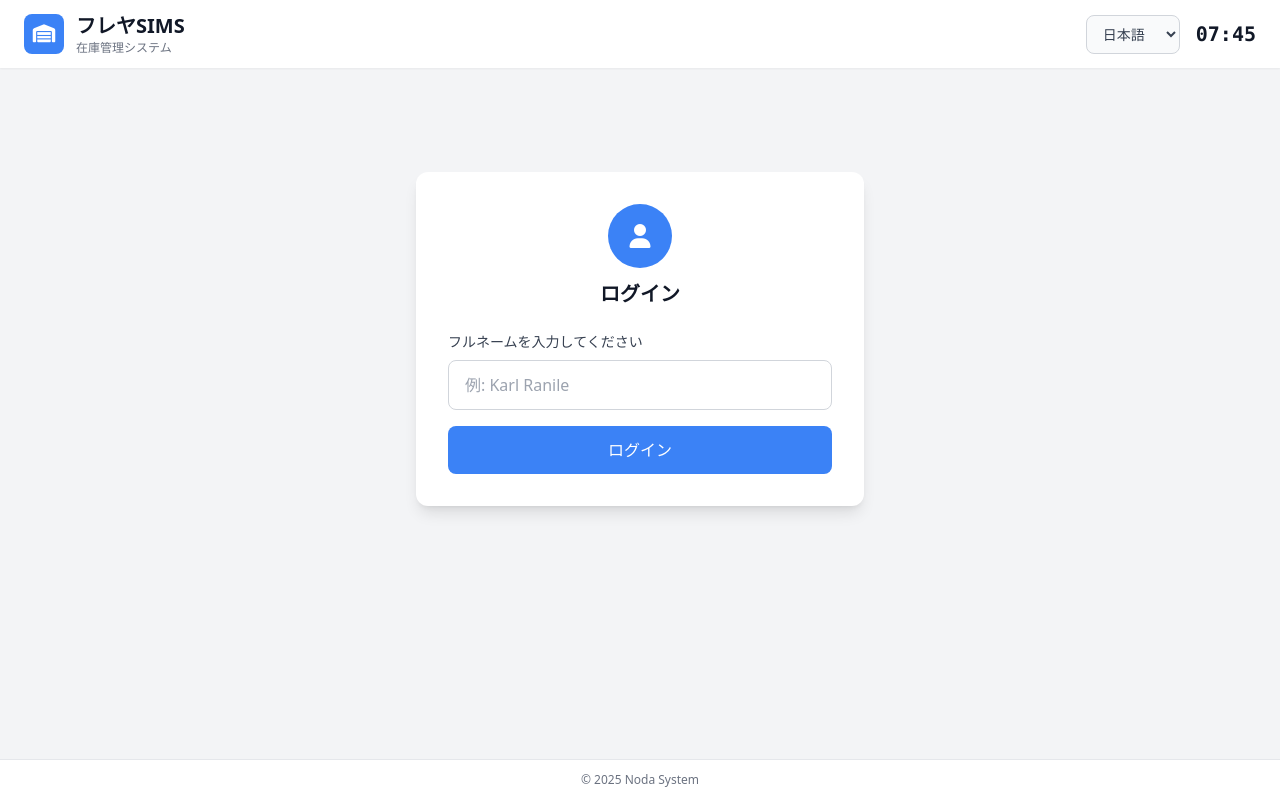
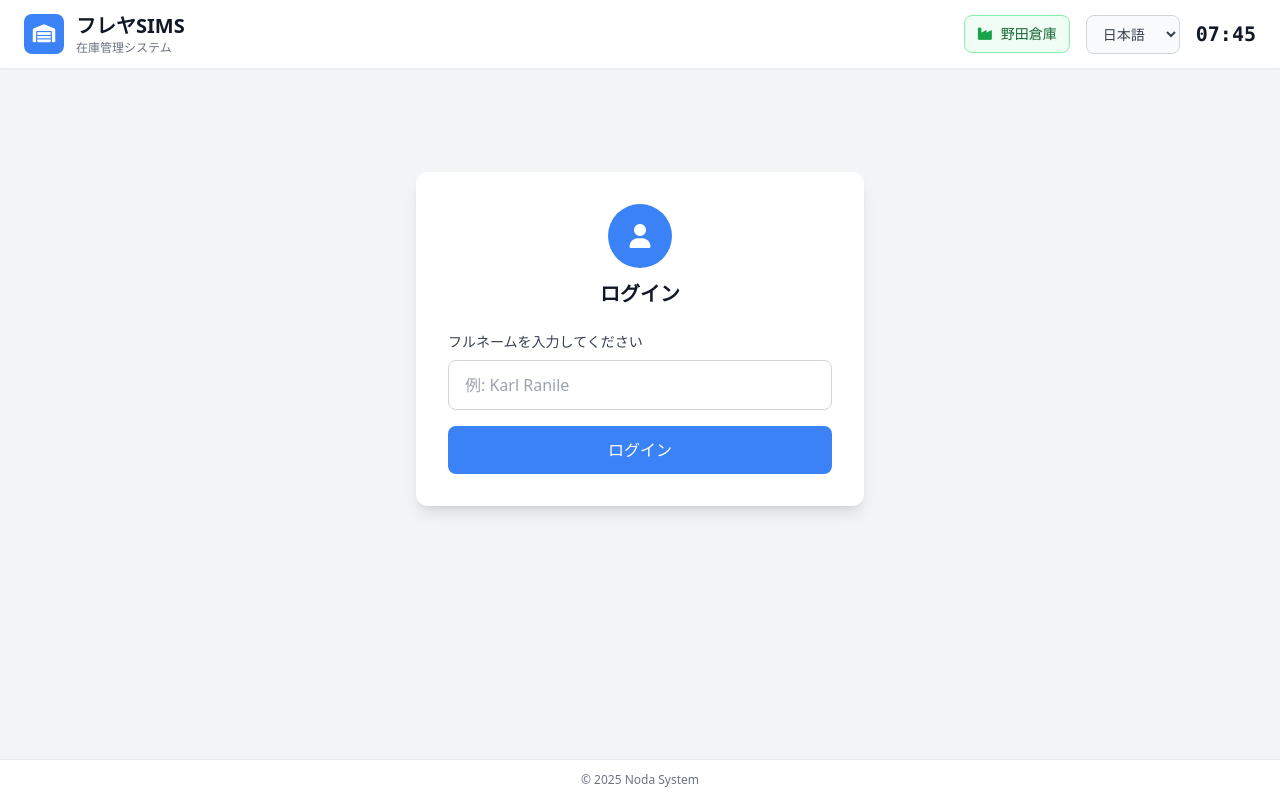
Before and after one commit to karlsome/nodaSystem, a website: page index.html in a window 1280 px wide. Drawn offline with nearby package versions, Linux system fonts and the light colour scheme.

Commit message:
added factory parameter

```diff
--- a/index.html
+++ b/index.html
@@ -43,6 +43,13 @@
                         </div>
                     </div>
                     <div class="flex items-center space-x-4">
+                        <!-- Factory Display -->
+                        <div id="factoryDisplay" class="px-3 py-2 bg-green-50 border border-green-300 rounded-lg" style="display: none;">
+                            <div class="flex items-center space-x-2">
+                                <i class="fas fa-industry text-green-600 text-sm"></i>
+                                <span class="text-sm font-medium text-green-800" id="factoryName">--</span>
+                            </div>
+                        </div>
                         <!-- Language Dropdown -->
                         <div class="relative">
                             <select id="languageSelect" onchange="switchLanguage(this.value)" class="px-3 py-2 bg-gray-50 border border-gray-300 rounded-lg text-sm font-medium text-gray-700 hover:bg-gray-100 focus:outline-none focus:ring-2 focus:ring-blue-500 cursor-pointer">
--- a/script.js
+++ b/script.js
@@ -10,6 +10,7 @@ let currentWorker = null;
 let socket = null;
 let recentActivities = []; // Initialize empty array for activities
 let todaysTasks = []; // Initialize empty array for tasks
+let factory = null; // Factory location from URL parameter
 
 // API base URL - change this to your server URL
 const API_BASE_URL = 'http://localhost:3001/api';
@@ -30,6 +31,9 @@ document.addEventListener('DOMContentLoaded', function() {
 
 function initializeApp() {
     console.log('🔄 Initializing app...');
+
+    // Extract factory from URL parameter
+    extractFactoryFromURL();
 
     // Initialize language system
     if (typeof initializeLanguage === 'function') {
@@ -53,6 +57,34 @@ function initializeApp() {
     } else {
         console.log('❌ No saved worker found, showing login screen');
         showScreen('login');
+    }
+}
+
+// Extract factory location from URL parameter
+function extractFactoryFromURL() {
+    try {
+        const urlParams = new URLSearchParams(window.location.search);
+        const selectedFactory = urlParams.get('selected');
+
+        if (selectedFactory) {
+            factory = decodeURIComponent(selectedFactory);
+            console.log('🏭 Factory location set from URL:', factory);
+        } else {
+            // Default to 野田倉庫 if no parameter provided
+            factory = '野田倉庫';
+            console.log('🏭 No factory parameter found, using default:', factory);
+        }
+
+        // Display factory name in header
+        const factoryDisplay = document.getElementById('factoryDisplay');
+        const factoryName = document.getElementById('factoryName');
+        if (factoryDisplay && factoryName) {
+            factoryName.textContent = factory;
+            factoryDisplay.style.display = 'block';
+        }
+    } catch (error) {
+        console.error('❌ Error extracting factory from URL:', error);
+        factory = '野田倉庫'; // Use default on error
     }
 }
 
@@ -3067,10 +3099,12 @@ async function submitTanaoroshiCount() {
         // Prepare data
         const submissionData = {
             countedProducts: tanaoroshiCountedProducts,
-            submittedBy: currentWorker || 'Tablet User'
+            submittedBy: currentWorker || 'Tablet User',
+            factory: factory // Include factory location
         };
 
         console.log('📤 Submitting tanaoroshi:', submissionData);
+        console.log('🏭 Factory location:', factory);
 
         // Submit to API
         const response = await fetch(`${API_BASE_URL}/tanaoroshi/submit`, {
@@ -3606,10 +3640,12 @@ async function submitNyukoInput() {
         // Prepare data
         const submissionData = {
             inputProducts: nyukoInputProducts,
-            submittedBy: currentWorker || 'Tablet User'
+            submittedBy: currentWorker || 'Tablet User',
+            factory: factory // Include factory location
         };
 
         console.log('📤 Submitting nyuko:', submissionData);
+        console.log('🏭 Factory location:', factory);
 
         // Submit to API
         const response = await fetch(`${API_BASE_URL}/nyuko/submit`, {
```
Also changed, not shown: nodaServer.js (+12 -4 lines).
